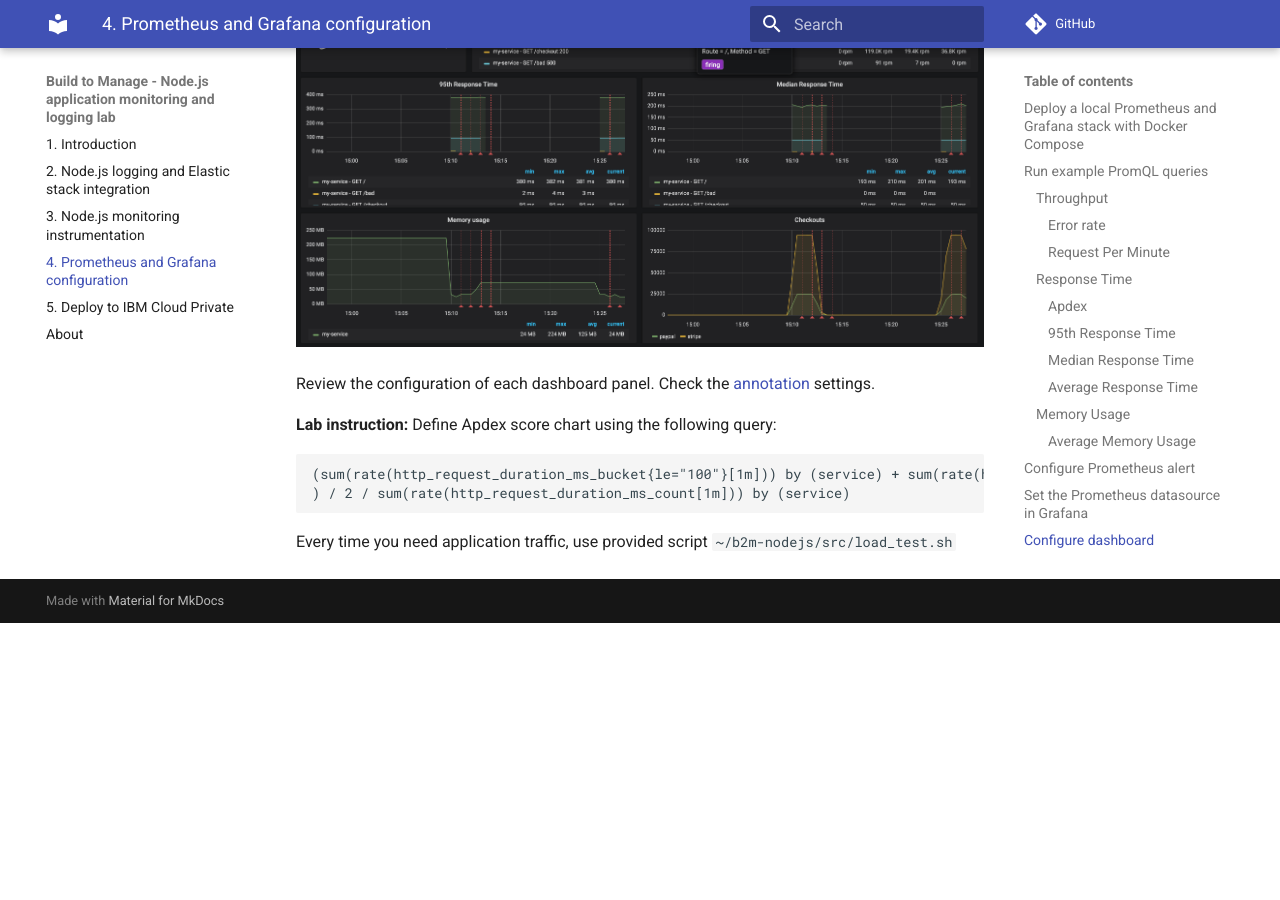
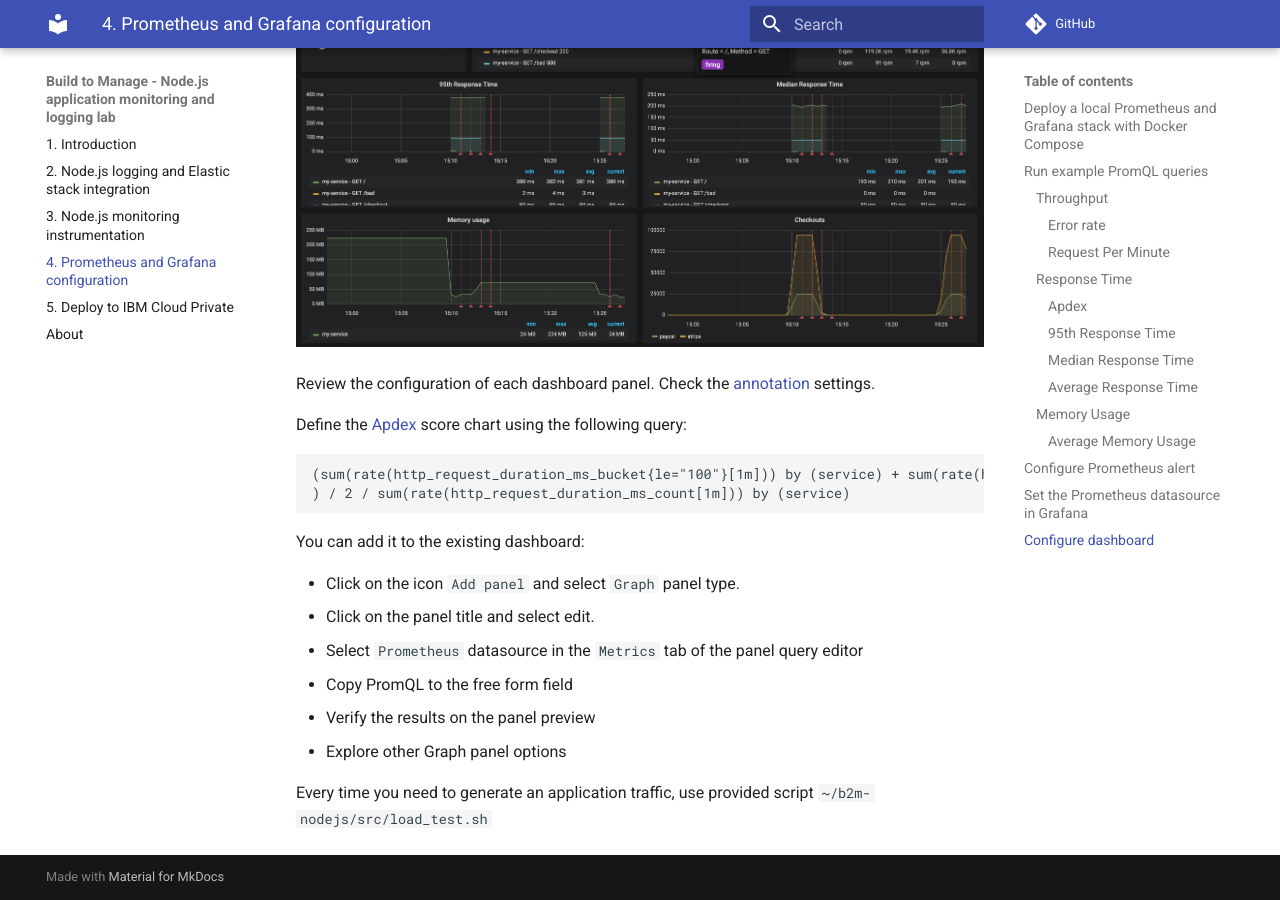
Before and after one commit to rafal-szypulka/b2m-nodejs, an MkDocs documentation site: the page built from docs/Prometheus-Grafana.md, in a window 1280 px wide and 900 px high, scrolled down 4731 px. Built offline with MkDocs 1.6.1 and Material for MkDocs 9.7.7, drawn with Linux system fonts in a browser that asks for light colours; comment, search, counter and statistics services are not loaded; before the commit the page ends 5354 px from its top, so only the background shows below that; some of the changed text lies outside the part shown.

Commit message:
content update

````diff
--- a/docs/Prometheus-Grafana.md
+++ b/docs/Prometheus-Grafana.md
@@ -2,7 +2,7 @@
 
 During this lab we will run the Prometheus and Grafana in  Docker Compose.
 Configuration for this lab is based on [https://github.com/vegasbrianc/prometheus](https://github.com/vegasbrianc/prometheus).
-Prometheus docker compose project is located `/root/prometheus`
+In the lab VM the Prometheus docker compose project was cloned to `/root/prometheus`.
 
 1). Add the scraping job definition to the Prometheus configuration file `/root/prometheus/prometheus/prometheus.yml` by adding (uncommenting in the lab VM) the following code within `scrape_config` section:
 
@@ -178,12 +178,19 @@
 
 Review the configuration of each dashboard panel. Check the [annotation](http://docs.grafana.org/reference/annotations/) settings.
 
-**Lab instruction:**
-Define Apdex score chart using the following query:
+Define the [Apdex](https://en.wikipedia.org/wiki/Apdex) score chart using the following query:
 
 ```
 (sum(rate(http_request_duration_ms_bucket{le="100"}[1m])) by (service) + sum(rate(http_request_duration_ms_bucket{le="300"}[1m])) by (service)
 ) / 2 / sum(rate(http_request_duration_ms_count[1m])) by (service)
 ```
+You can add it to the existing dashboard:
 
-Every time you need application traffic, use provided script `~/b2m-nodejs/src/load_test.sh`
+- Click on the icon `Add panel` and select `Graph` panel type.
+- Click on the panel title and select edit.
+- Select `Prometheus` datasource in the `Metrics` tab of the panel query editor
+- Copy PromQL to the free form field
+- Verify the results on the panel preview
+- Explore other Graph panel options
+
+Every time you need to generate an application traffic, use provided script `~/b2m-nodejs/src/load_test.sh`
````
Also changed, not shown: docs/ICP.md (+5 -9 lines), docs/index.md (+1 -1 lines), docs/logging.md (+8 -6 lines), site/ICP/index.html, site/Prometheus-Grafana/index.html, site/index.html, site/logging/index.html, site/search/search_index.json, site/sitemap.xml, 3 other files.
